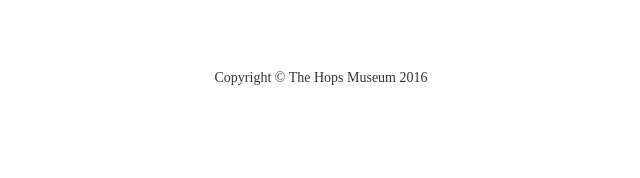
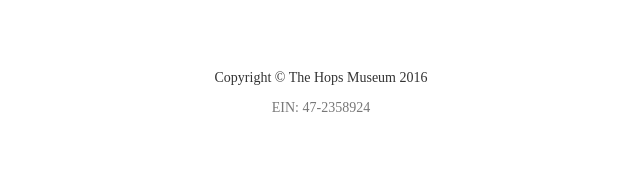
Before and after one commit to arecker/hops, a Django app: page /events/ in a window 1280 px wide. Shown: the part 1473-1651 px from the top of the page, without its empty margins (319-959 px from the left). Before the commit the page ends 1558 px from the top, so only its background shows below. Run offline with Django 3.2, Linux system fonts and the light colour scheme; data that the repository does not hold is empty; parts of the project's set-up code (start-up, migrations or seed data) failed here and were passed over; some libraries are stand-ins or nearby versions; some web fonts are replaced.

Commit message:
Adds non profit number

```diff
--- a/hops/settings/common.py
+++ b/hops/settings/common.py
@@ -82,4 +82,4 @@ DOMAIN = 'thehopsmuseum.org'  # no trailing slash or protocol
 GITHUB_LINK = 'https://github.com/arecker/hops'
 WIKI_LINK = 'http://hopswiki.reckerdesign.com'
 CURATOR_EMAIL = 'erin@thehopsmuseum.org '
-NON_PROFIT_ID = ''
+NON_PROFIT_ID = '47-2358924'
--- a/templates/base.html
+++ b/templates/base.html
@@ -132,7 +132,7 @@
       {% endif %}
       <br/>
       <p class="text-center">Copyright &copy; The Hops Museum 2016</p>
-      {% if NON_PROFIT_ID %}<p class="text-center text-muted">Non Profit ID: {{ NON_PROFIT_ID }}</p>{% endif %}
+      {% if NON_PROFIT_ID %}<p class="text-center text-muted">EIN: {{ NON_PROFIT_ID }}</p>{% endif %}
     </div>
     </div>
   </footer>
```
